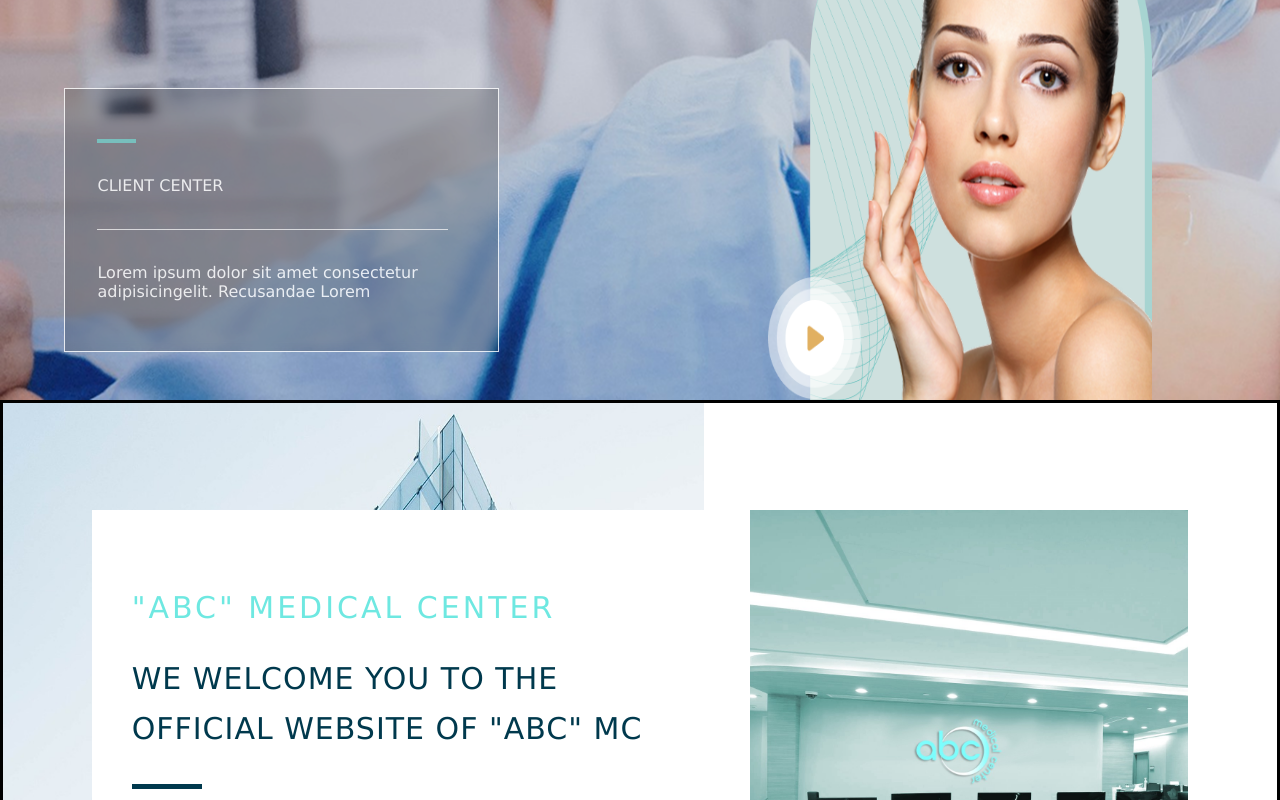
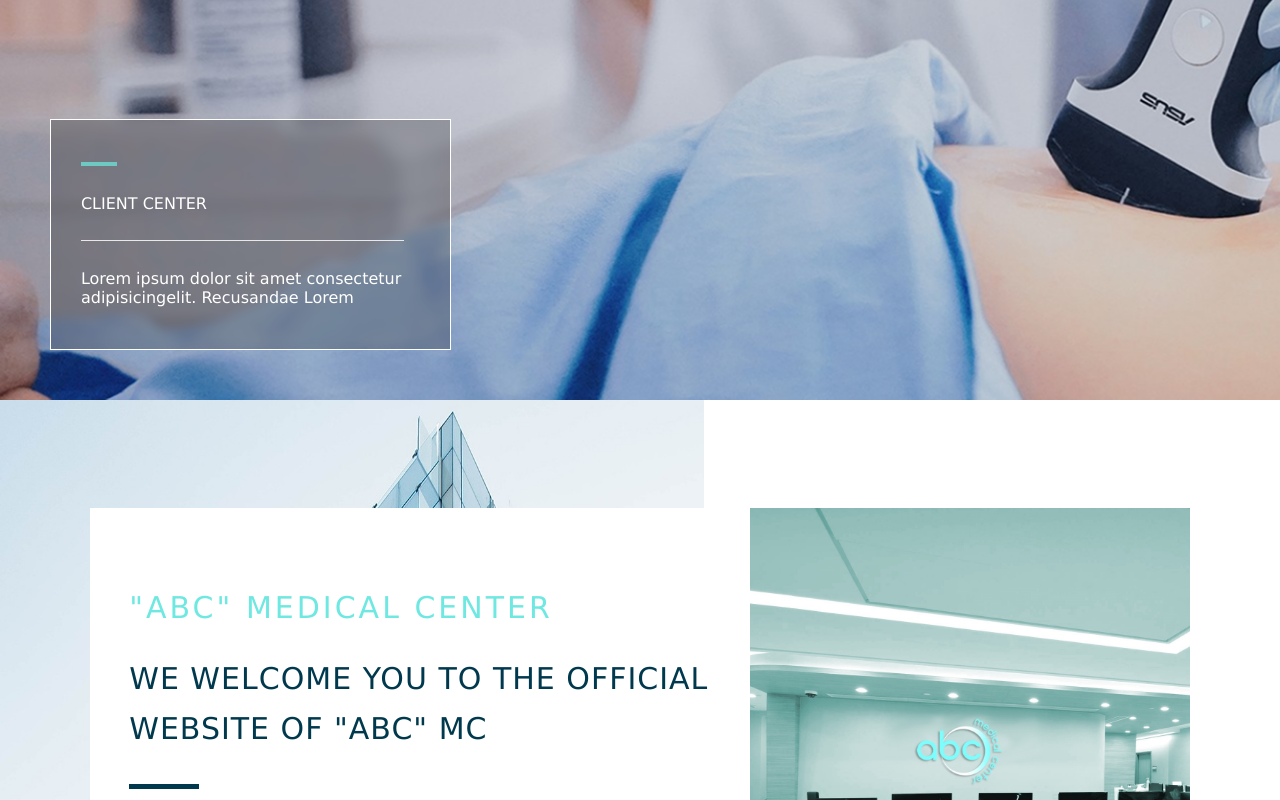
Before and after one commit to hrach347/Medroom-Clinics, a React (Create React App) app in the folder medroom_web/: page / in a window 1280 px wide. Shown: the part 400-1200 px from the top of the page. Built offline with nearby package versions, Linux system fonts and the light colour scheme.

Commit message:
cleaned Home page component

```diff
--- a/medroom_web/src/components/CategoryCard/CategoryCard.jsx
+++ b/medroom_web/src/components/CategoryCard/CategoryCard.jsx
@@ -1,9 +1,11 @@
 import React, { useRef } from "react";
+import { Link } from "react-router";
 import { motion, useInView } from "framer-motion";
+
 import { buttonVariants, containerVariants, textVariants } from "./animate";
 import styles from "./style.module.css";
 
-const CategoryCard = ({ title, description, subtitle, image }) => {
+const CategoryCard = ({ title, description, subtitle, image, to }) => {
   const ref = useRef(null);
   const isInView = useInView(ref, { triggerOnce: true, threshold: 0.1 });
   return (
@@ -23,6 +25,7 @@ const CategoryCard = ({ title, description, subtitle, image }) => {
             variants={textVariants}
           ></motion.div>
           <motion.span variants={textVariants}>{subtitle}</motion.span>
+          <Link to={to}>
             <motion.button
               variants={buttonVariants}
               whileHover="whileHover"
@@ -30,6 +33,7 @@ const CategoryCard = ({ title, description, subtitle, image }) => {
             >
               READ MORE
             </motion.button>
+          </Link>
         </motion.div>
       </div>
       <div className={styles.aboutRight}>
--- a/medroom_web/src/components/CategoryCard/style.module.css
+++ b/medroom_web/src/components/CategoryCard/style.module.css
@@ -56,7 +56,7 @@
   line-height: 19px;
 }
 
-.aboutLeftInformation > button {
+.aboutLeftInformation button {
   width: 133px;
   padding: 10px;
   border: solid #00394d 2px;
@@ -64,6 +64,7 @@
   font-size: 15px;
   letter-spacing: 1px;
   color: #00394d;
+  cursor: pointer;
 }
 
 .aboutRight {
--- a/medroom_web/src/pages/Home/index.js
+++ /dev/null
@@ -1,16 +0,0 @@
-import styles from "./style.module.css";
-import AboutPart from "../../ui/AboutPart/";
-import LandingBackground from "../../ui/LandingBackground/";
-import CardsContainer from "../../ui/CardsContainer";
-
-function Home() {
-  return (
-    <div className={styles.container}>
-      <LandingBackground />
-      <AboutPart />
-      <CardsContainer/>
-    </div>
-  );
-}
-
-export default Home;
--- /dev/null
+++ b/medroom_web/src/pages/Home/index.jsx
@@ -0,0 +1,27 @@
+import AboutPart from "../../ui/AboutPart";
+import LandingBackground from "../../ui/LandingBackground";
+import CardsContainer from "../../ui/CardsContainer";
+
+import clinicServices from "../../Assets/Images/clinicServices.png";
+import styles from "./style.module.css";
+
+function Home() {
+  const data = {
+    title: '"ABC" Medical Center',
+    description: 'We welcome you to the official website of "ABC" MC',
+    subtitle:
+      "Many of the clinics specialists have received work training abroad Many of the clinics specialists have received work training abroad",
+    image: clinicServices,
+    to: "/",
+  };
+  return (
+    <div className={styles.container}>
+      <LandingBackground />
+      <AboutPart {...data} />
+      <CardsContainer />
+      <AboutPart {...data} />
+    </div>
+  );
+}
+
+export default Home;
--- a/medroom_web/src/ui/AboutPart/index.jsx
+++ b/medroom_web/src/ui/AboutPart/index.jsx
@@ -1,17 +1,9 @@
 import CategoryCard from "../../components/CategoryCard/CategoryCard";
 
 import font2 from "../../Assets/Images/font2.png";
-import clinicServices from "../../Assets/Images/clinicServices.png";
 import styles from "./style.module.css";
 
-const AboutPart = () => {
-  const data = {
-    title: '"ABC" Medical Center',
-    description: 'We welcome you to the official website of "ABC" MC',
-    subtitle:
-      "Many of the clinics specialists have received work training abroad Many of the clinics specialists have received work training abroad",
-    image: clinicServices,
-  };
+const AboutPart = (data) => {
   return (
     <div className={styles.welcome}>
       <img src={font2} alt="font" />
--- a/medroom_web/src/ui/AboutPart/style.module.css
+++ b/medroom_web/src/ui/AboutPart/style.module.css
@@ -5,7 +5,6 @@
   justify-content: center;
   align-items: center;
   position: relative;
-  border: solid;
 }
 
 .welcome > * {
--- a/medroom_web/src/ui/LandingBackground/index.jsx
+++ b/medroom_web/src/ui/LandingBackground/index.jsx
@@ -1,12 +1,13 @@
 import React from "react";
 import styles from "./style.module.css";
-import header1 from "../../Assets/Images/header1.png";
-import homePresent from "../../Assets/Images/homePresent.png";
+import background from "../../Assets/Images/header1.png";
 
 const LandingBackground = () => {
   return (
-    <div className={styles.font}>
-      <img className={styles.fontBackground} src={header1} alt="" />
+    <div
+      className={styles.container}
+      style={{ backgroundImage: `url(${background})` }}
+    >
       <div className={styles.fontClient}>
         <div>
           <div className={styles.fontClientLine1}></div>
@@ -18,7 +19,6 @@ const LandingBackground = () => {
           </p>
         </div>
       </div>
-      <img className={styles.homePresent} src={homePresent} alt="" />
     </div>
   );
 };
--- a/medroom_web/src/ui/LandingBackground/style.module.css
+++ b/medroom_web/src/ui/LandingBackground/style.module.css
@@ -1,26 +1,19 @@
-.font {
+.container {
   height: 100%;
   height: 100vh;
   position: relative;
+  background-size: cover;
+  display: flex;
+  align-items: end;
+  padding: 50px;
 }
-.fontBackground {
-  width: 100%;
-  height: 100%;
-  z-index: 0;
-  position: absolute;
 
-}
 .fontClient {
-  position: absolute;
   width: 34%;
   height: 33%;
-  z-index: 1;
-  top: 61%;
-  left: 5%;
   border: solid white 1px;
   background-color: rgba(18, 18, 18, 0.252);
   backdrop-filter: blur(4px);
-  opacity: 0.8;
   display: flex;
   justify-content: center;
   align-items: center;
@@ -36,15 +29,15 @@
   padding-left: 5%;
 }
 
-.fontClient > div > p {
-  color: #ffffff;
+.fontClient p {
+  color: #fff;
 }
 
-.fontClient > div > p:nth-child(1) {
+.fontClient p:nth-child(1) {
   color: white;
 }
 
-.fontClient > div > p:nth-child(1) {
+.fontClient p:nth-child(1) {
   font-size: 25px;
 }
 
@@ -59,15 +52,6 @@
   background-color: rgb(232, 232, 232);
 }
 
-.homePresent {
-  width: 30%;
-  height: 70%;
-  z-index: 1;
-  position: absolute;
-  bottom: 0;
-  left: 60%;
-}
-
 @media screen and (max-width: 1200px) {
   .font {
     height: 90vh;
```
Lines whose indentation alone changed are shown as unchanged.
